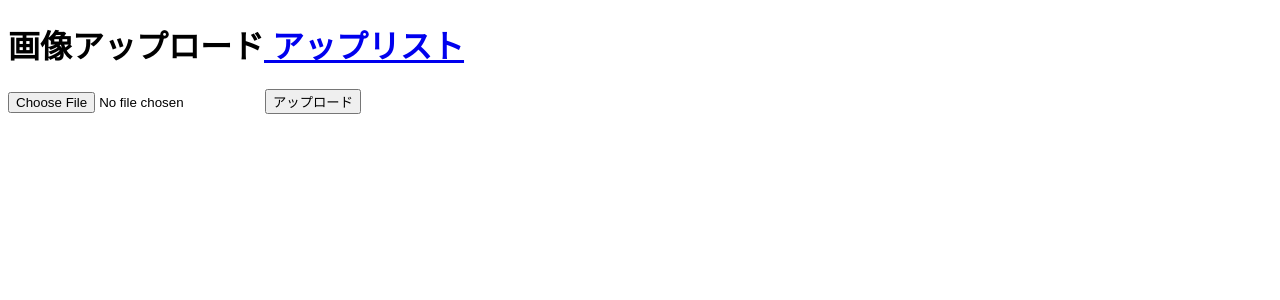
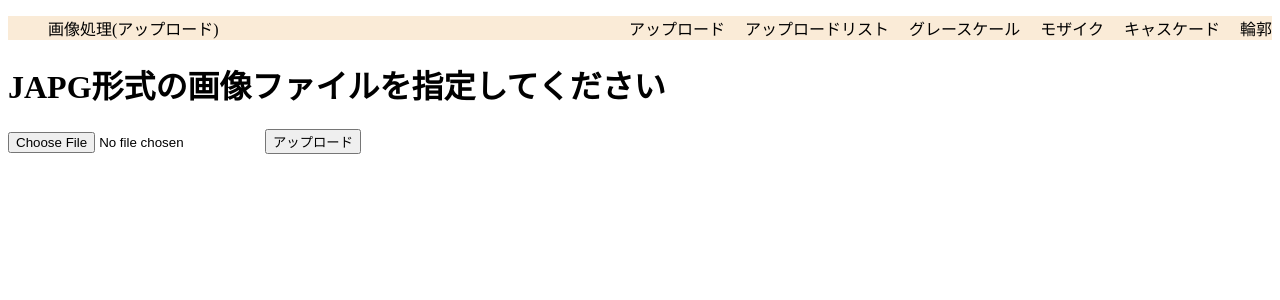
Before and after one commit to 2023AIT-OOP2-G09/11, a Flask app: page / in a window 1280 px wide. Shown: the top 300 px of the page. Run offline with Flask 3, Linux system fonts and the light colour scheme.

Commit message:
webの表示の細かな修正

```diff
--- a/main.py
+++ b/main.py
@@ -80,7 +80,8 @@ def upload_file():
         file.save(filename)
 
         # 成功時の処理
-        return 'ファイルが正常にアップロードされました。'
+        message = f'{file.filename} が正常にアップロードされました。'
+        return render_template('index.html', message=message)
 
     # 許可されていない拡張子の場合の処理
     return '許可されていないファイル形式です。'
--- a/moduel/cannycontour.py
+++ b/moduel/cannycontour.py
@@ -17,7 +17,7 @@ def process_images(input_folder, output_folder):
 UPLOAD_FOLDER = 'uploads'
 
 # 処理済み画像の保存先ディレクトリ
-PROCESSED_FOLDER = 'cannycontour_image'
+PROCESSED_FOLDER = 'canny_image'
 
 def apply_canny_edge_detection(input_image_path, output_path, low_threshold=100, high_threshold=200):
     # 画像を読み込む
--- a/moduel/face_cascade.py
+++ b/moduel/face_cascade.py
@@ -17,7 +17,7 @@ def process_images(input_folder, output_folder):
 UPLOAD_FOLDER = 'uploads'
 
 # 処理済み画像の保存先ディレクトリ
-PROCESSED_FOLDER = 'face_cascade_image'
+PROCESSED_FOLDER = 'cascade_image'
 
 def detect_and_draw_faces(input_image_path, output_path):
     # 画像を読み込む
--- a/templates/canny_form.html
+++ b/templates/canny_form.html
@@ -70,8 +70,12 @@
     <nav>
         <ul class="clearfix">
             <span class="left-align">画像処理(アップロード)</span>
+            <li class="right-align"><a href="{{ url_for('canny') }}">輪郭</a></li>
+            <li class="right-align"><a href="{{ url_for('cascade') }}">キャスケード</a></li>
+            <li class="right-align"><a href="{{ url_for('mozaiku') }}">モザイク</a></li>
+            <li class="right-align"><a href="{{ url_for('gray') }}">グレースケール</a></li>
+            <li class="right-align"><a href="{{ url_for('applist') }}">アップロードリスト</a></li>
             <li class="right-align"><a href="{{ url_for('index') }}">アップロード</a></li>
-            <li class="right-align"><a href="{{ url_for('applist') }}">アップロードリスト</a></li>
         </ul>
     </nav>
     <h1>輪郭</h1>
--- a/templates/cascade_form.html
+++ b/templates/cascade_form.html
@@ -70,8 +70,12 @@
     <nav>
         <ul class="clearfix">
             <span class="left-align">画像処理(アップロード)</span>
+            <li class="right-align"><a href="{{ url_for('canny') }}">輪郭</a></li>
+            <li class="right-align"><a href="{{ url_for('cascade') }}">キャスケード</a></li>
+            <li class="right-align"><a href="{{ url_for('mozaiku') }}">モザイク</a></li>
+            <li class="right-align"><a href="{{ url_for('gray') }}">グレースケール</a></li>
+            <li class="right-align"><a href="{{ url_for('applist') }}">アップロードリスト</a></li>
             <li class="right-align"><a href="{{ url_for('index') }}">アップロード</a></li>
-            <li class="right-align"><a href="{{ url_for('applist') }}">アップロードリスト</a></li>
         </ul>
     </nav>
     <h1>フェイスキャスケード</h1>
--- a/templates/grayscale_form.html
+++ b/templates/grayscale_form.html
@@ -70,8 +70,12 @@
     <nav>
         <ul class="clearfix">
             <span class="left-align">画像処理(アップロード)</span>
+            <li class="right-align"><a href="{{ url_for('canny') }}">輪郭</a></li>
+            <li class="right-align"><a href="{{ url_for('cascade') }}">キャスケード</a></li>
+            <li class="right-align"><a href="{{ url_for('mozaiku') }}">モザイク</a></li>
+            <li class="right-align"><a href="{{ url_for('gray') }}">グレースケール</a></li>
+            <li class="right-align"><a href="{{ url_for('applist') }}">アップロードリスト</a></li>
             <li class="right-align"><a href="{{ url_for('index') }}">アップロード</a></li>
-            <li class="right-align"><a href="{{ url_for('applist') }}">アップロードリスト</a></li>
         </ul>
     </nav>
     <h1>グレースケール</h1>
--- a/templates/index.html
+++ b/templates/index.html
@@ -3,12 +3,74 @@
 <head>
     <meta charset="utf-8">
     <title>画像アップロード</title>
+    <style>
+    /* 画像処理(アップロード) を左寄せに */
+        .left-align {
+            float: left;
+        }
+
+        /* アップロードとアップロードリストを右寄せに */
+        .right-align {
+            float: right;
+            margin-left: 20px;
+            color: black;
+            text-decoration: none;
+        }
+
+        /* clear: both を使用して左右両方に対してfloatをクリアする */
+        .clearfix:after {
+            content: "";
+            display: table;
+            clear: both;
+        }
+
+        nav {
+            background-color: antiquewhite;
+        }
+
+        /* リンクの色や装飾の変更 */
+        nav a {
+            color: black;
+            text-decoration: none;
+        }
+
+        nav li {
+            list-style-type: none; /* 箇条書きのマーカーを非表示にする */
+        }
+
+        nav a:hover {
+            color: blue; /* ホバー時の色を設定 */
+        }
+
+        /* メッセージの背景色を変更 */
+        .message-container {
+            background-color: rgb(208, 246, 208);
+            padding: 10px;
+            margin-top: 10px;
+            border-radius: 5px;
+        }
+    </style>
 </head>
 <body>
-    <h1>画像アップロード<a href="/applist">     アップリスト</a></h1>
-    <form action="/upload" method="post" enctype="multipart/form-data">
+    <nav>
+        <ul class="clearfix">
+            <span class="left-align">画像処理(アップロード)</span>
+            <li class="right-align"><a href="{{ url_for('canny') }}">輪郭</a></li>
+            <li class="right-align"><a href="{{ url_for('cascade') }}">キャスケード</a></li>
+            <li class="right-align"><a href="{{ url_for('mozaiku') }}">モザイク</a></li>
+            <li class="right-align"><a href="{{ url_for('gray') }}">グレースケール</a></li>
+            <li class="right-align"><a href="{{ url_for('applist') }}">アップロードリスト</a></li>
+            <li class="right-align"><a href="{{ url_for('index') }}">アップロード</a></li></ul>
+    </nav>
+    <h1>JAPG形式の画像ファイルを指定してください</h1>
+    <form action="{{ url_for('upload_file') }}" method="post" enctype="multipart/form-data">
         <input type="file" name="file">
         <input type="submit" value="アップロード">
     </form>
+    {% if message %}
+        <div class="message-container">
+            <p>{{ message }}</p>
+        </div>
+    {% endif %}
 </body>
 </html>
```
Also changed, not shown: templates/applist_form.html (+5 -5 lines), templates/mozaiku_form.html (+5 -2 lines), uploads/woman.jpg (added).
